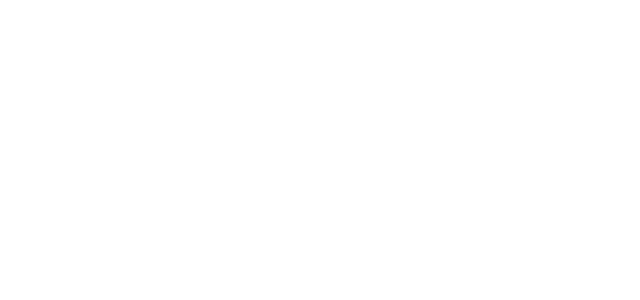
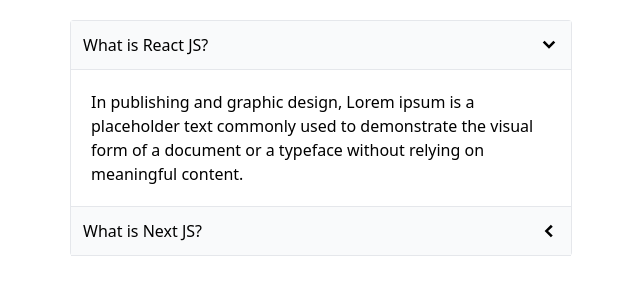
Before and after one commit to abrusdev/web-simple-navigation, a React (Create React App) app: page / in a window 1280 px wide. Shown: the top 300 px of the page, without its empty margins (319-959 px from the left). Built offline with nearby package versions, Linux system fonts and the light colour scheme.

Commit message:
add: Accordion.js and AccordionPage.js

```diff
--- a/src/components/accordion/index.js
+++ b/src/components/accordion/index.js
@@ -1,9 +1,47 @@
-function Accordion() {
+import PropTypes from "prop-types";
+import { useState } from "react";
+import { GoChevronLeft, GoChevronDown } from "react-icons/go";
+
+function Accordion({ items }) {
+
+  const [expandedIndex, setExpandedIndex] = useState(0);
+
+  const handleClick = (index) => {
+    setExpandedIndex((currentExpandedIndex) => {
+      return index === currentExpandedIndex ? -1 : index;
+    })
+  }
+
+  const renderedItems = items.map((item, index) => {
+    const isExpanded = index === expandedIndex;
+
+    const icon = (
+      <span className="text-xl">{isExpanded ? <GoChevronDown /> : <GoChevronLeft />}</span>
+    );
+
+    return (
+      <div key={item.id} style={{ width: 500 }}>
+        <div className="flex justify-between p-3 bg-gray-50 border-b items-center cursor-pointer"
+             onClick={() => handleClick(index)}>
+          {item.label}
+          {icon}
+        </div>
+        {isExpanded && <div className="border-b p-5">{item.content}</div>}
+      </div>
+    );
+  });
+
   return (
-    <div>
-
+    <div className="flex justify-center m-5">
+      <div className="border-x border-t rounded">
+        {renderedItems}
+      </div>
     </div>
   )
 }
 
+Accordion.propTypes = {
+  items: PropTypes.array
+}
+
 export default Accordion;
--- a/src/pages/AccordionPage.js
+++ b/src/pages/AccordionPage.js
@@ -1,7 +1,24 @@
+import Accordion from "../components/accordion";
+
 function AccordionPage() {
+  const items = [
+    {
+      id: 1,
+      label: 'What is React JS?',
+      content: 'In publishing and graphic design, Lorem ipsum is a placeholder text commonly ' +
+        'used to demonstrate the visual form of a document or a typeface without relying on meaningful content. '
+    },
+    {
+      id: 2,
+      label: 'What is Next JS?',
+      content: 'In publishing and graphic design, Lorem ipsum is a placeholder text commonly ' +
+        'used to demonstrate the visual form of a document or a typeface without relying on meaningful content. '
+    }
+  ]
+
   return (
     <div>
-
+      <Accordion items={items} />
     </div>
   )
 };
```
